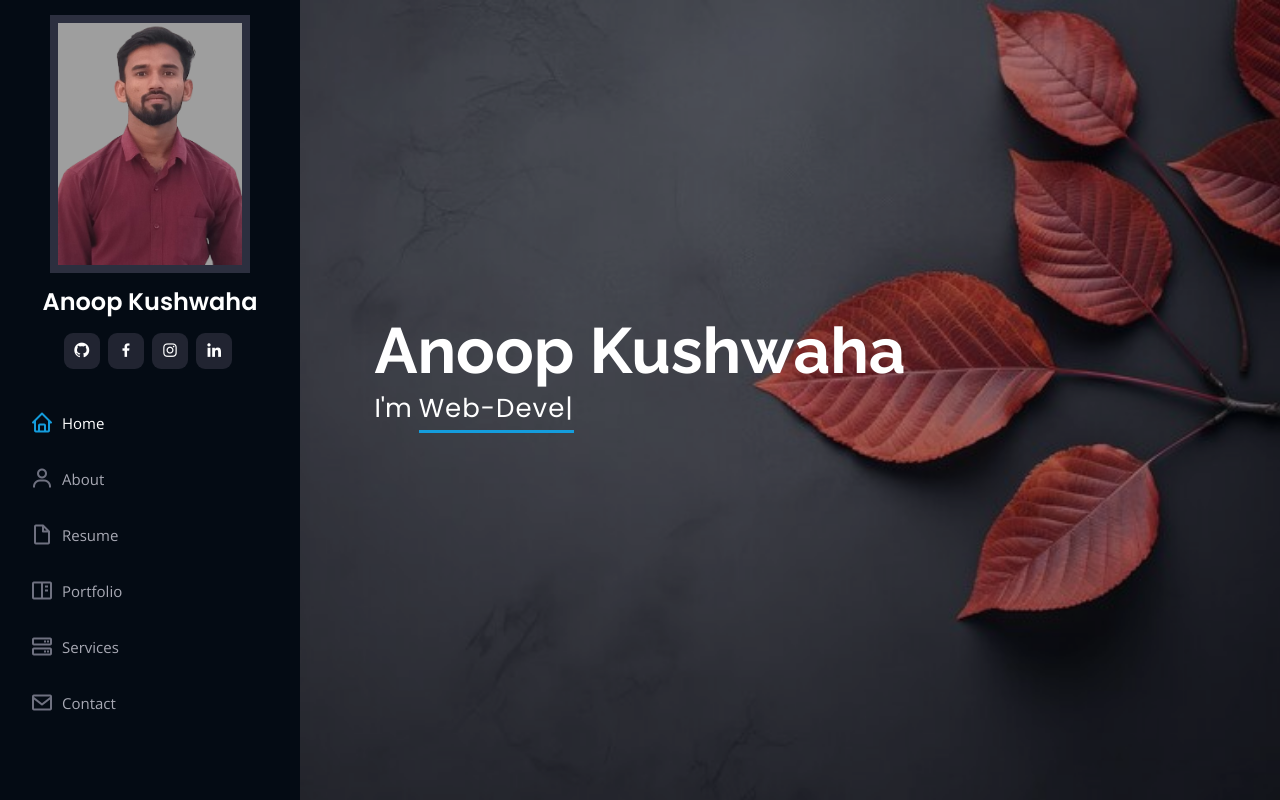
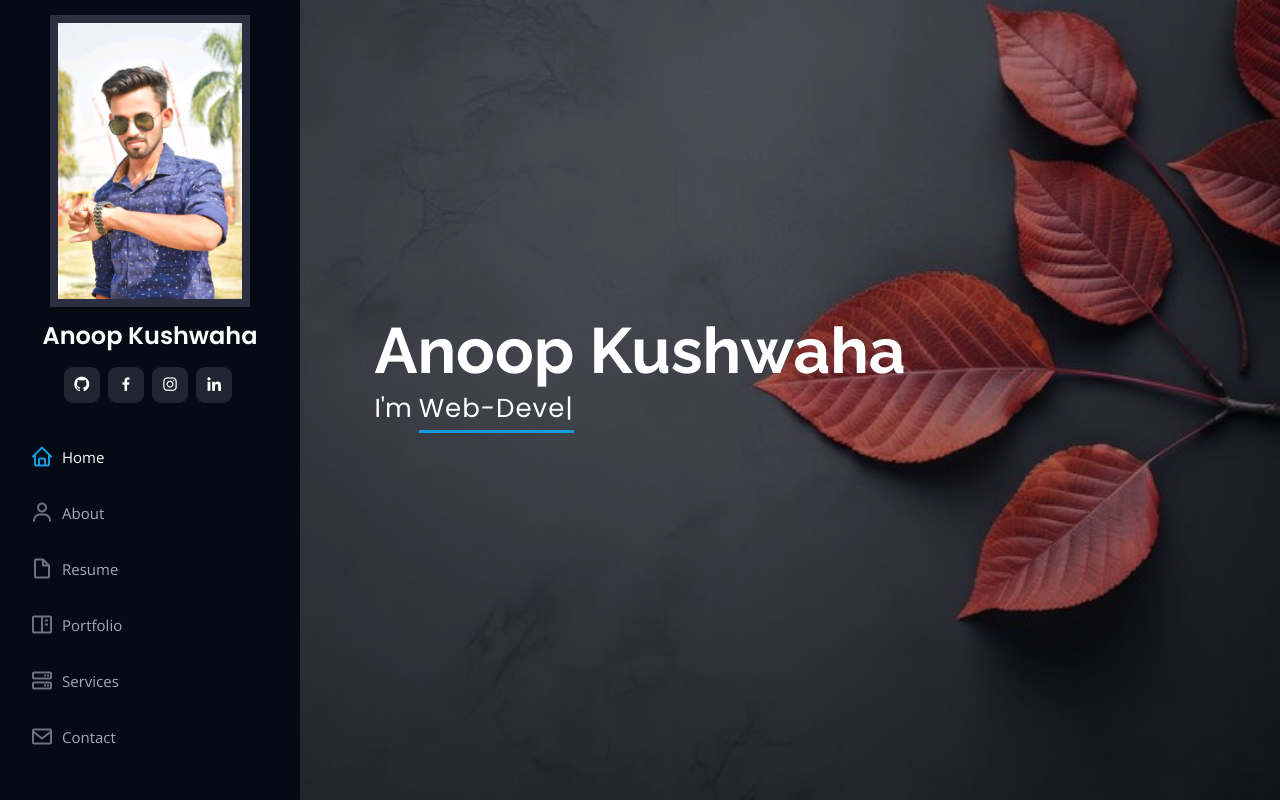
Before and after one commit to AnoopSingh87/Career-Digital-Profile, a plain HTML site: page index.html in a window 1280 px wide. Shown: the top 800 px of the page. Drawn offline with nearby package versions, Linux system fonts and the light colour scheme.

Commit message:
Career-Profile

```diff
--- a/index.html
+++ b/index.html
@@ -40,7 +40,7 @@
     <div class="d-flex flex-column">
 
       <div class="profile">
-        <img src="assets/img/AK.png" alt="">
+        <img src="assets/img/hero.jpg" alt="">
         <h1 class="text-light"><a href="index.html">Anoop Kushwaha</a></h1>
         <div class="social-links mt-3 text-center">
           <a href="https://github.com/AnoopSingh87" target="_blank" class="github"><i class="bx bxl-github"></i></a>
```
Also changed, not shown: assets/img/an.jpg (deleted), 1 other file.
